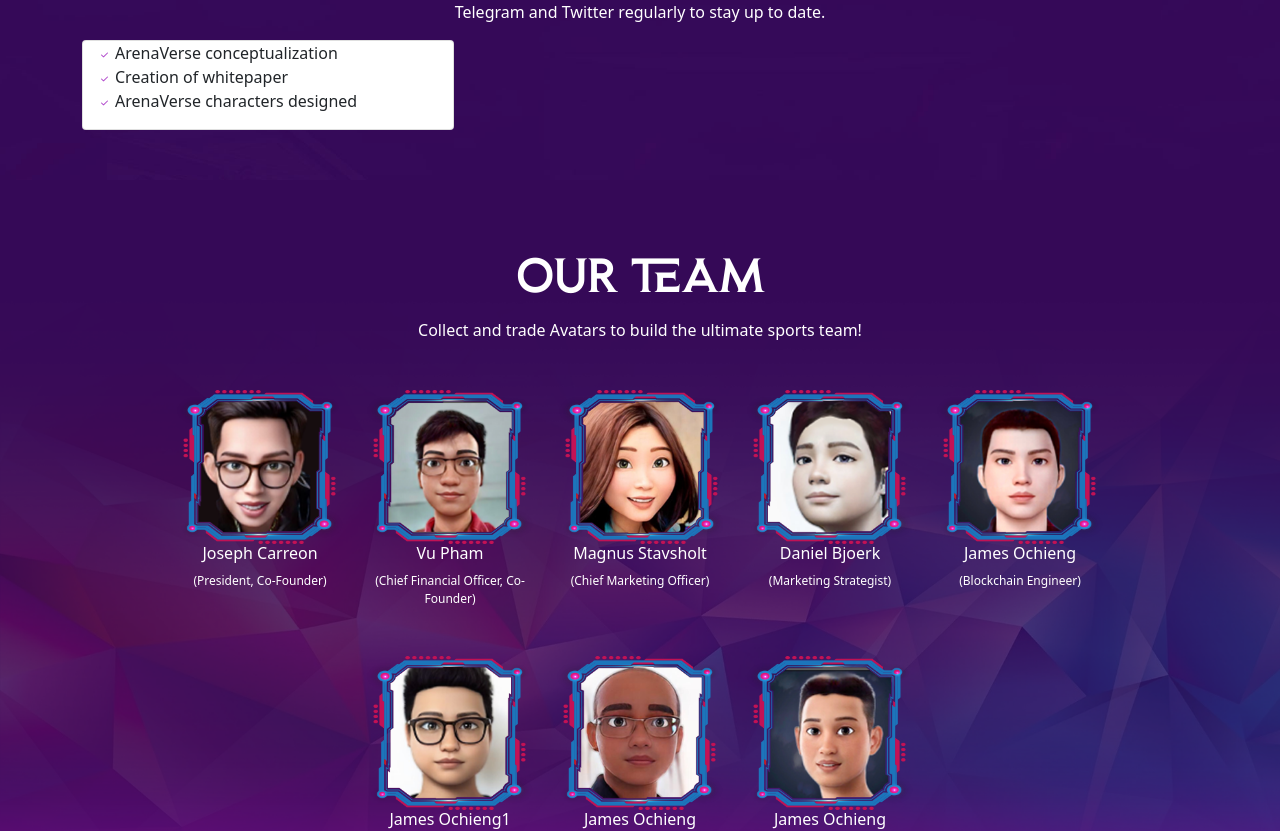
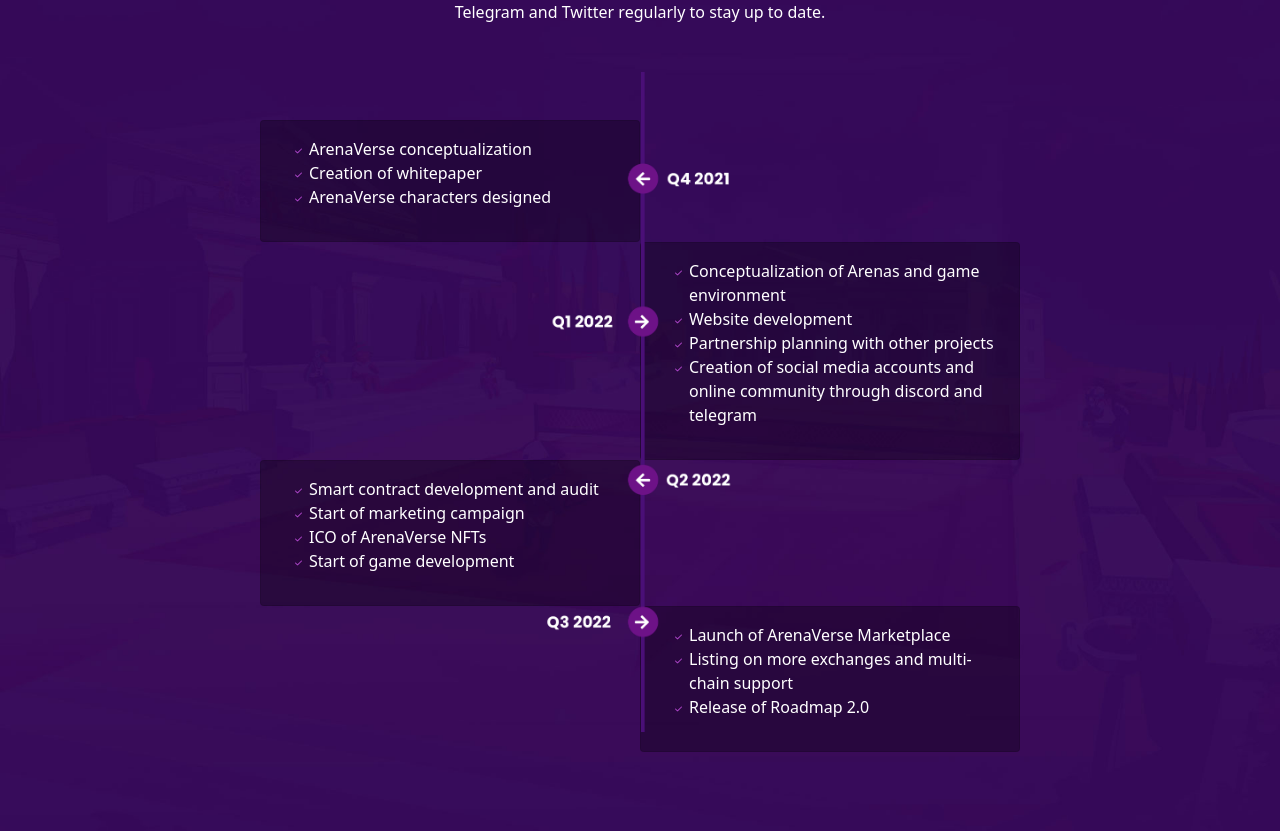
Before and after one commit to afshal1997/arena-verse, a React (Create React App) app: page / in a window 1280 px wide. Shown: the part 6460-7291 px from the top of the page. Built offline with nearby package versions, Linux system fonts and the light colour scheme.

Commit message:
nav background

```diff
--- a/src/Components/NonAuth/Carousals/AvatarCarousal2.js
+++ b/src/Components/NonAuth/Carousals/AvatarCarousal2.js
@@ -67,7 +67,7 @@
                         <h5 className="fw-bold mt-2 fw-light">
                            .5
                         </h5>
-                        </Col>
+                     </Col>
                   </Row>
                </Col>
                <Col lg="3" className="col-3">
@@ -78,7 +78,7 @@
                      <Col lg="1" className='p-0'>
                         <img src={NftIcon} className="w-100 nft-symbol" alt="" />
                      </Col>
-                     <Col className='col-lg-11'>
+                     <Col lg={11}>
                         <h5 className="fw-bold mt-2 fw-light">
                            .53
                         </h5></Col>
@@ -118,10 +118,10 @@
                   <h6 className="mt-2 fw-light">Type : Humans</h6>
                   <h6 className="mt-2 fw-light">Rarity:589</h6>
                   <Row className="mx-auto">
-                     <Col lg="1" className='col-1 p-0'>
+                     <Col lg="1" className='p-0'>
                         <img src={NftIcon} className="w-100 nft-symbol" alt="" />
                      </Col>
-                     <Col className='col-11 col-lg-11'>
+                     <Col lg={11} className=''>
                         <h5 className="fw-bold mt-2 fw-light">
                            .54
                         </h5></Col>
--- a/src/Components/NonAuth/HomePage/Home.css
+++ b/src/Components/NonAuth/HomePage/Home.css
@@ -175,6 +175,35 @@
     list-style-image: url('../../../Assets/Home/check-solid.svg');
 }
 
+.card-bg-transparent {
+    background-color: rgba(0, 0, 0, 0.3);
+    color: #fff;
+}
+
+.card-bg-transparent p {
+    font-size: 12px;
+}
+
+.nav-transition {
+    transition: 1s;
+}
+
+.line-image {
+    position: absolute;
+    width: 100%;
+    max-width: 320px !important;
+    object-fit: contain;
+    right: 0;
+    left: 0;
+    margin: auto;
+    z-index: 99;
+    display: block;
+    height: 100%;
+    max-height: 660px;
+    top: 0;
+
+}
+
 .tournamentsImg01,
 .tournamentsImg02 {
     width: 100%;
--- a/src/Components/NonAuth/HomePage/MediaQuerie.css
+++ b/src/Components/NonAuth/HomePage/MediaQuerie.css
@@ -13,6 +13,24 @@
         padding: 30px 10px !important;
         padding-left: 10px;
         z-index: -1;
+    }
+
+    .line-image {
+        display: none;
+    }
+
+    .card-bg-transparent {
+        margin-bottom: 40px;
+    }
+
+    .nav-transition {
+        background-color: rgba(177, 72, 203, 0.7) !important;
+        backdrop-filter: blur(8px);
+    }
+
+    .navbar-toggler:focus {
+        box-shadow: none !important;
+        border: 2px solid #fafa !important;
     }
 }
 
--- a/src/Components/NonAuth/HomePage/RoadMap.js
+++ b/src/Components/NonAuth/HomePage/RoadMap.js
@@ -1,6 +1,6 @@
 import React from 'react'
-import { Col, Card, Container } from 'react-bootstrap';
-
+import { Col, Card, Container, Row } from 'react-bootstrap';
+import Line from '../../../Assets/Home/line.png'
 const RoadMap = () => {
    return (
       <div className="road-map">
@@ -11,16 +11,66 @@
                   Our roadmap is subject to change based on a variety of influential factors, be sure to check our Telegram and Twitter regularly to stay up to date.
                </p>
             </Col>
-            <Col className="col-4" lg={4} className="bg-transparent">
-               <Card className="road-map-card">
+            <div className="position-relative card-transparent my-5 py-5">
+               <img src={Line} className="line-image" alt="" />
+               <Row>
+                  <Col className="m-auto me-0 p-0" lg={4}>
+                     <Card className="card-bg-transparent road-map-card p-3">
                         <ul>
                            <li>ArenaVerse conceptualization</li>
                            <li>Creation of whitepaper</li>
                            <li>ArenaVerse characters designed</li>
                         </ul>
-
                      </Card>
                   </Col>
+
+                  <Col className="m-auto me-0 p-0" lg={4}>
+                  </Col>
+               </Row>
+               <Row>
+                  <Col className="m-auto ms-0 p-0" lg={4}>
+                  </Col>
+                  <Col className="m-auto ms-0 p-0" lg={4}>
+                     <Card className="card-bg-transparent road-map-card p-3">
+                        <ul>
+                           <li>Conceptualization of Arenas and game environment</li>
+                           <li>Website development</li>
+                           <li>Partnership planning with other projects</li>
+                           <li>Creation of social media accounts and online community through discord and telegram</li>
+                        </ul>
+                     </Card>
+                  </Col>
+               </Row>
+               <Row>
+                  <Col className="m-auto me-0 p-0" lg={4}>
+                     <Card className="card-bg-transparent road-map-card p-3">
+                        <ul>
+                           <li>Smart contract development and audit</li>
+                           <li>Start of marketing campaign</li>
+                           <li>ICO of ArenaVerse NFTs</li>
+                           <li>Start of game development</li>
+                        </ul>
+                     </Card>
+                  </Col>
+
+                  <Col className="m-auto me-0 p-0" lg={4}>
+                  </Col>
+               </Row>
+               <Row>
+
+                  <Col className="m-auto ms-0 p-0" lg={4}>
+                  </Col>
+                  <Col className="m-auto ms-0 p-0" lg={4}>
+                     <Card className="card-bg-transparent road-map-card p-3">
+                        <ul>
+                           <li>Launch of ArenaVerse Marketplace</li>
+                           <li>Listing on more exchanges and multi-chain support</li>
+                           <li>Release of Roadmap 2.0</li>
+                        </ul>
+                     </Card>
+                  </Col>
+               </Row>
+            </div>
          </Container>
       </div>
    )
--- a/src/UI/Header/Header.jsx
+++ b/src/UI/Header/Header.jsx
@@ -4,16 +4,24 @@
 import './Header.css'
 
 const Header = () => {
-  const [bgColor, setBgColor] = useState("transparent")
+  const [colorChange, setColorChange] = useState(false);
   const { innerWidth: width } = window;
+
+  const changeNavbarColor = () => {
+    if (window.scrollY >= 80 && width >= 991) {
+      setColorChange(true);
+    }
+    else {
+      setColorChange(false);
+    }
+  };
   useEffect(() => {
-    if (width < 992) {
-      setBgColor("danger")
-    }
-  }, [window])
+    window.addEventListener('scroll', changeNavbarColor);
+  }, [width])
+
 
   return (
-    <Navbar bg={bgColor} expand="lg" fixed="top">
+    <Navbar expand="lg" fixed="top" className={colorChange ? 'bg-primary nav-transition' : 'bg-transparent nav-transition'}>
       <Container>
         <Navbar.Toggle aria-controls="basic-navbar-nav" />
         <Navbar.Collapse id="basic-navbar-nav">
```
Also changed, not shown: src/Assets/Home/line.jpg (deleted), src/Assets/Home/line.png (added). Lines whose indentation alone changed are shown as unchanged.
